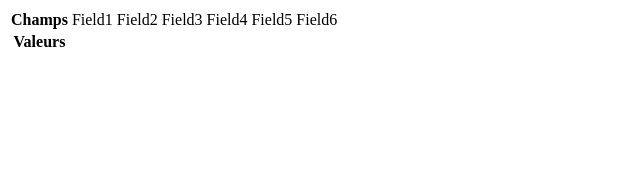
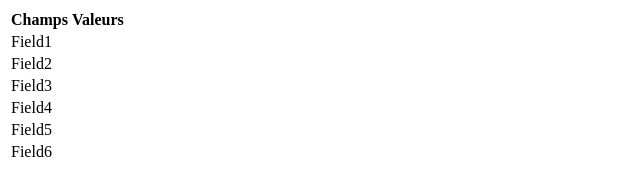
Before and after one commit to medard-maka/ketsia, a plain HTML site: page index.html in a window 1280 px wide. Shown: the whole page, without its empty margins (0-640 px from the left). Drawn offline with nearby package versions, Linux system fonts and the light colour scheme; no server answers.

Commit message:
Update index.html
Signed-off-by: medard-maka <145594531+medard-maka@users.noreply.github.com>

```diff
--- a/index.html
+++ b/index.html
@@ -9,25 +9,33 @@
 <body>
     <div class="container">
         <table id="records-table">
-            <thead>
+            <tbody id="records-body">
                 <tr>
                     <th>Champs</th>
+                    <th>Valeurs</th>
+                </tr>
+                <tr>
                     <td>Field1</td>
+                    <td></td>
+                </tr>
+                <tr>
                     <td>Field2</td>
+                    <td></td>
+                </tr>
+                <tr>
                     <td>Field3</td>
+                    <td></td>
+                </tr>
+                <tr>
                     <td>Field4</td>
+                    <td></td>
+                </tr>
+                <tr>
                     <td>Field5</td>
+                    <td></td>
+                </tr>
+                <tr>
                     <td>Field6</td>
-                </tr>
-            </thead>
-            <tbody id="records-body">
-                <tr>
-                    <th>Valeurs</th>
-                    <td></td>
-                    <td></td>
-                    <td></td>
-                    <td></td>
-                    <td></td>
                     <td></td>
                 </tr>
             </tbody>
@@ -52,7 +60,7 @@
                     data.feeds[0].field6
                 ];
 
-                $("#records-body td").each(function(index) {
+                $("#records-body tr:gt(0) td:last-child").each(function(index) {
                     $(this).text(fieldValues[index]);
                 });
             }).fail(function() {
```
